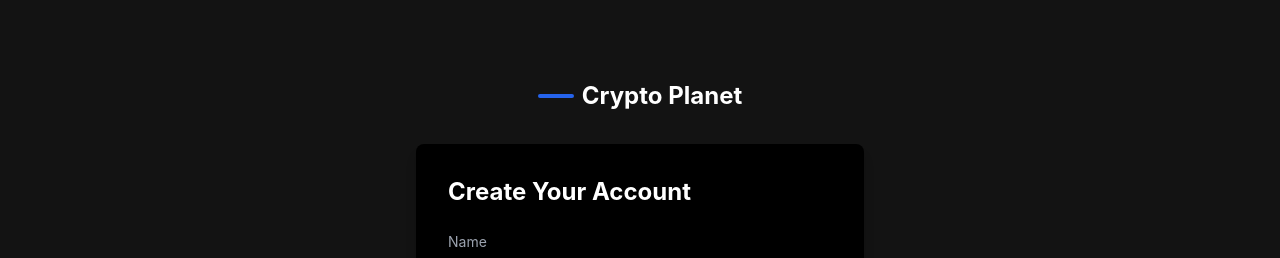
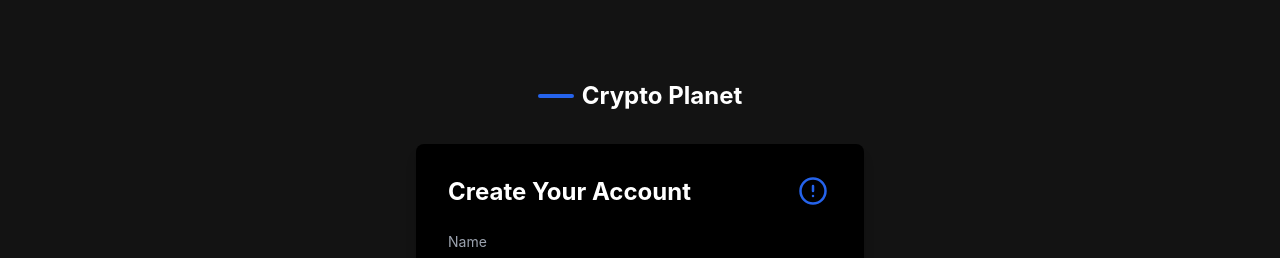
Before and after one commit to fabiodelllima/crypto-planet-frontend, a React (Vite) app in the folder crypto-planet/: page /register in a window 1280 px wide. Shown: the top 258 px of the page. Built offline with nearby package versions, Linux system fonts and the light colour scheme.

Commit message:
feat: Criação de tooltip com instruções sobre os métodos de acesso à plataforma

```diff
--- /dev/null
+++ b/crypto-planet/src/components/common/Tooltip.tsx
@@ -0,0 +1,41 @@
+import { useState, ReactNode, useCallback } from "react";
+import TooltipIcon from "../../assets/notifications/tooltip.svg";
+
+interface TooltipProps {
+  text: string | ReactNode;
+  className?: string;
+}
+
+const Tooltip = ({ text, className = "" }: TooltipProps) => {
+  const [isVisible, setIsVisible] = useState(false);
+
+  const showTooltip = useCallback(() => {
+    setIsVisible(true);
+  }, []);
+
+  const hideTooltip = useCallback(() => {
+    setIsVisible(false);
+  }, []);
+
+  return (
+    <div
+      className={`relative inline-block items-center ${className}`}
+      onMouseEnter={showTooltip}
+      onMouseLeave={hideTooltip}
+      onTouchStart={showTooltip}
+      onTouchEnd={hideTooltip}
+      role="tooltip"
+    >
+      <img src={TooltipIcon} alt="Help" />
+
+      {isVisible && (
+        <div className="absolute z-50 p-8 right-full mr-3 top-1/4 -translate-y-1/2 w-[370px] bg-zinc-800 text-white rounded-lg shadow-lg text-sm border border-bluePrimary">
+          <div className="absolute w-2 h-2 bg-zinc-800 transform rotate-45 right-[-5px] top-1/2 -translate-y-1/2 border-r border-t border-bluePrimary" />
+          <div className="relative z-10">{text}</div>
+        </div>
+      )}
+    </div>
+  );
+};
+
+export default Tooltip;
--- a/crypto-planet/src/pages/Login/LoginPage.tsx
+++ b/crypto-planet/src/pages/Login/LoginPage.tsx
@@ -4,6 +4,7 @@
 
 import Input from "../../components/common/Input";
 import Button from "../../components/common/Button";
+import Tooltip from "../../components/common/Tooltip";
 
 const LoginPage = () => {
   const [email, setEmail] = useState("");
@@ -29,7 +30,26 @@
 
   return (
     <div className="bg-black rounded-lg shadow-lg p-8">
-      <h1 className="text-2xl font-bold text-white mb-6">Login</h1>
+      <div className="flex gap-2 justify-between">
+        <h1 className="text-2xl font-bold text-white mb-6">Login</h1>
+        <Tooltip
+          className="mr-1"
+          text={
+            <div className="flex flex-col space-y-5">
+              <p>O acesso pode ser feito de duas maneiras:</p>
+              <div className="flex flex-col">
+                <strong>1. Conta Admin:</strong>
+                <span>Email: admin@email.com</span>
+                <span>Password: admin</span>
+              </div>
+              <div className="flex flex-col">
+                <strong>2. Conta Pessoal:</strong>
+                <p>Crie uma conta pessoal na página de registro.</p>
+              </div>
+            </div>
+          }
+        />
+      </div>
       <form className="space-y-6" onSubmit={handleSubmit}>
         <Input
           id="email"
--- a/crypto-planet/src/pages/Register/RegisterPage.tsx
+++ b/crypto-planet/src/pages/Register/RegisterPage.tsx
@@ -4,6 +4,7 @@
 
 import Button from "../../components/common/Button";
 import Input from "../../components/common/Input";
+import Tooltip from "../../components/common/Tooltip";
 
 const RegisterPage = () => {
   const [isLoading, setIsLoading] = useState(false);
@@ -67,9 +68,28 @@
 
   return (
     <div className="bg-black rounded-lg shadow-lg p-8">
-      <h1 className="text-2xl font-bold text-white mb-6">
-        Create Your Account
-      </h1>
+      <div className="flex gap-2 justify-between">
+        <h1 className="text-2xl font-bold text-white mb-6">
+          Create Your Account
+        </h1>
+        <Tooltip
+          className="mr-1"
+          text={
+            <div className="flex flex-col space-y-5">
+              <p>O acesso pode ser feito de duas maneiras:</p>
+              <div className="flex flex-col">
+                <strong>1. Conta Admin:</strong>
+                <span>Email: admin@email.com</span>
+                <span>Password: admin</span>
+              </div>
+              <div className="flex flex-col">
+                <strong>2. Conta Pessoal:</strong>
+                <p>Crie uma conta pessoal na página de registro.</p>
+              </div>
+            </div>
+          }
+        />
+      </div>
       <form className="space-y-6" onSubmit={handleSubmit}>
         <Input
           id="name"
@@ -126,7 +146,7 @@
         </Button>
       </form>
       <div className="flex flex-col mt-6 text-center text-greyPrimary">
-        <span>Already have an account? </span>
+        <span>Already have an account?</span>
         <Link to="/login" className="text-bluePrimary hover:underline">
           Login here
         </Link>
```
Also changed, not shown: crypto-planet/src/assets/notifications/tooltip.svg (added).
